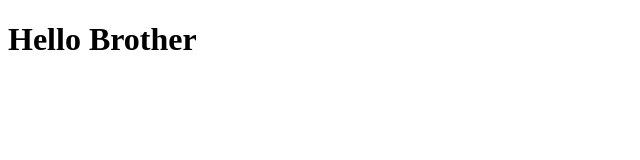
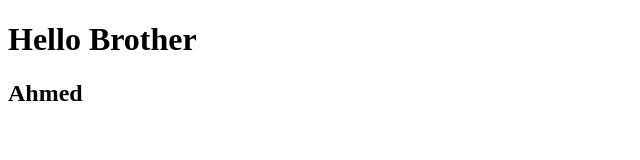
Before and after one commit to DevAhmedMarwan/html_test, a plain HTML site: page index.html in a window 1280 px wide. Shown: the whole page, without its empty margins (0-640 px from the left). Drawn offline with Linux system fonts and the light colour scheme.

Commit message:
add h2 ahmed

```diff
--- a/index.html
+++ b/index.html
@@ -7,5 +7,7 @@
   </head>
   <body>
     <h1>Hello Brother</h1>
+
+    <h2>Ahmed</h2>
   </body>
 </html>
```
